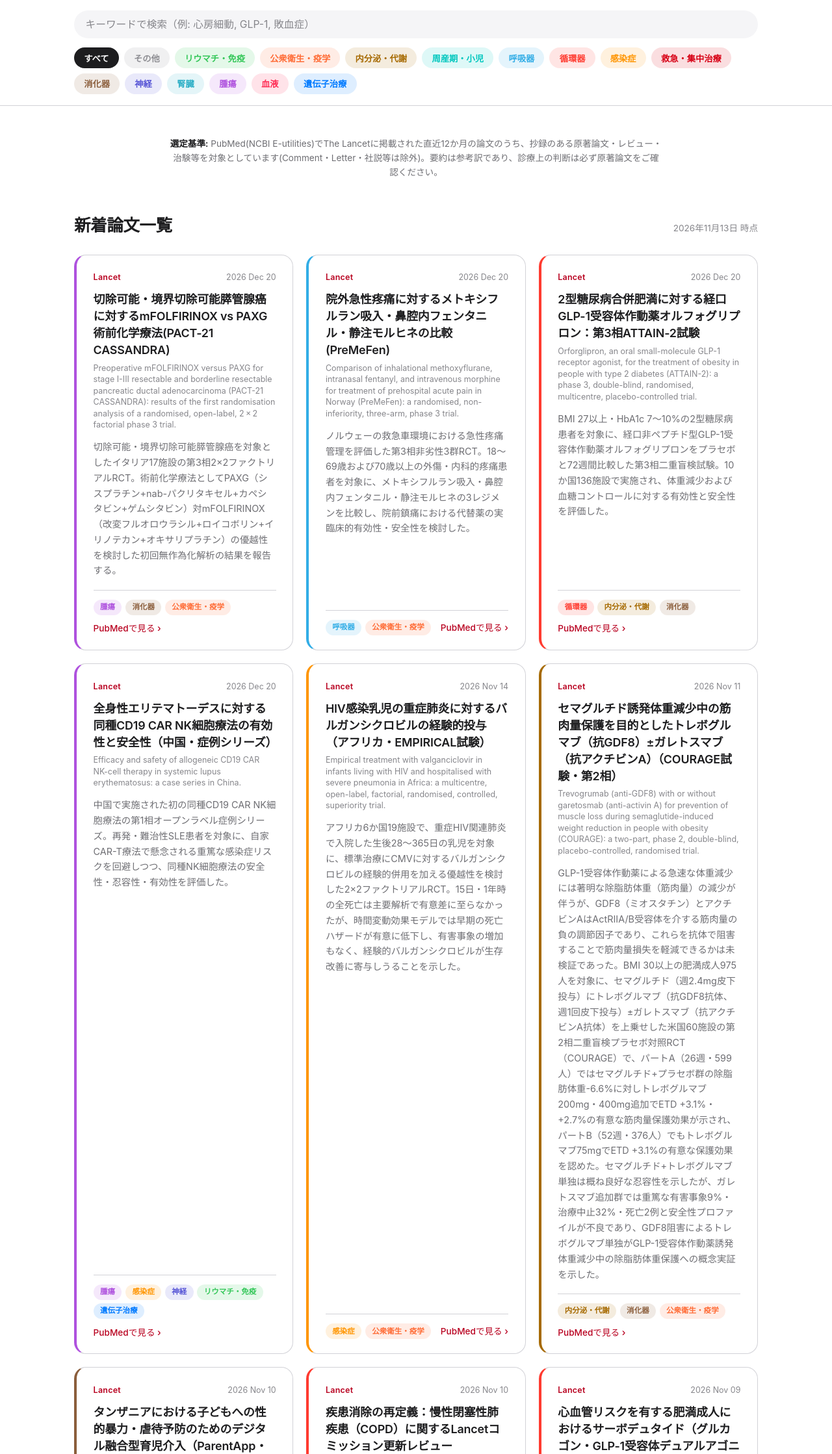
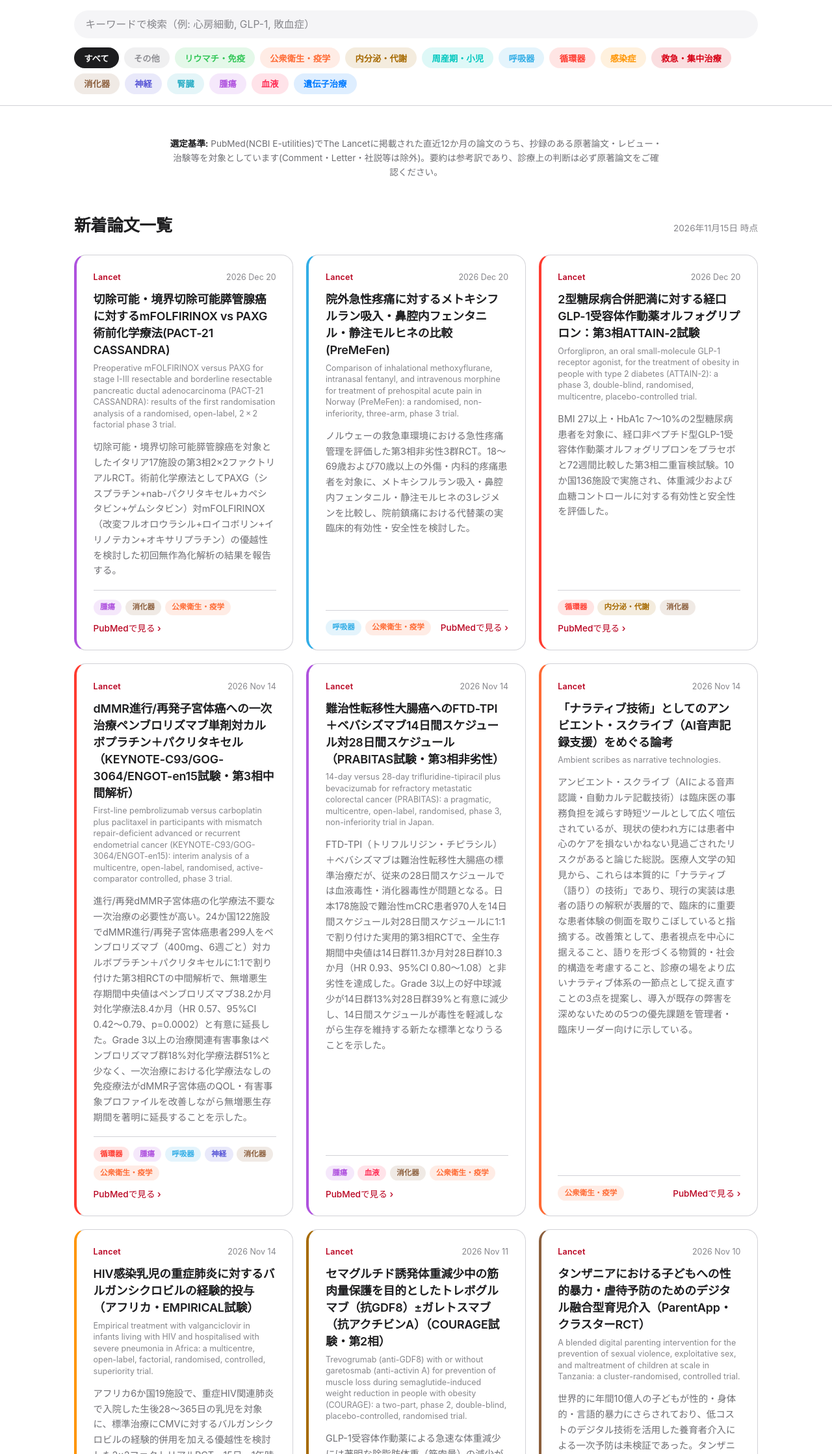
Before and after one commit to Ryu-alst/my-website, a plain HTML site: page lancet/index.html in a window 1280 px wide. Shown: the part 562-2800 px from the top of the page at 65% size. Drawn offline with Linux system fonts and the light colour scheme.

Commit message:
自動デプロイ: ダッシュボード最新化 (2026-11-15)
Co-Authored-By: Claude Opus 4.8 <noreply@anthropic.com>

```diff
--- a/lancet/index.html
+++ b/lancet/index.html
@@ -361,7 +361,7 @@
 
 <div class="stat-band">
   <div class="stat-row">
-    <div class="stat" style="--stat-color:#FF3B30;"><div class="num">283</div><div class="label">掲載論文数</div></div>
+    <div class="stat" style="--stat-color:#FF3B30;"><div class="num">282</div><div class="label">掲載論文数</div></div>
     <div class="stat" style="--stat-color:#30B0C7;"><div class="num">Lancet</div><div class="label">対象誌</div></div>
     <div class="stat" style="--stat-color:#AF52DE;"><div class="num">12か月</div><div class="label">対象期間</div></div>
     <div class="stat" style="--stat-color:#34C759;"><div class="num">毎日</div><div class="label">自動更新</div></div>
@@ -385,7 +385,7 @@
 
   <div class="section-head">
     <h2>新着論文一覧</h2>
-    <span class="note">2026年11月13日 時点</span>
+    <span class="note">2026年11月15日 時点</span>
   </div>
   <div class="grid" id="grid">
 
@@ -431,17 +431,45 @@
           </div>
         </article>
 
-        <article class="card" style="border-left-color:#AF52DE;" data-tags="腫瘍|感染症|神経|リウマチ・免疫|遺伝子治療" data-search="全身性エリテマトーデスに対する同種CD19 CAR NK細胞療法の有効性と安全性（中国・症例シリーズ） Efficacy and safety of allogeneic CD19 CAR NK-cell therapy in systemic lupus erythematosus: a case series in China. The Lancet">
-          <div class="card-top">
-            <span class="journal">Lancet</span>
-            <span class="date">2026 Dec 20</span>
-          </div>
-          <h3 class="card-title">全身性エリテマトーデスに対する同種CD19 CAR NK細胞療法の有効性と安全性（中国・症例シリーズ）</h3>
-          <p class="card-title-en">Efficacy and safety of allogeneic CD19 CAR NK-cell therapy in systemic lupus erythematosus: a case series in China.</p>
-          <p class="card-summary">中国で実施された初の同種CD19 CAR NK細胞療法の第1相オープンラベル症例シリーズ。再発・難治性SLE患者を対象に、自家CAR-T療法で懸念される重篤な感染症リスクを回避しつつ、同種NK細胞療法の安全性・忍容性・有効性を評価した。</p>
-          <div class="card-footer">
-            <div class="tags"><span class="chip" style="background:rgba(175,82,222,0.13); color:#AF52DE;">腫瘍</span><span class="chip" style="background:rgba(255,149,0,0.13); color:#FF9500;">感染症</span><span class="chip" style="background:rgba(88,86,214,0.13); color:#5856D6;">神経</span><span class="chip" style="background:rgba(52,199,89,0.13); color:#34C759;">リウマチ・免疫</span><span class="chip" style="background:rgba(0,122,255,0.13); color:#007AFF;">遺伝子治療</span></div>
-            <a class="link" href="https://pubmed.ncbi.nlm.nih.gov/41240964/" target="_blank" rel="noopener">PubMedで見る <span aria-hidden="true">&rsaquo;</span></a>
+        <article class="card" style="border-left-color:#FF3B30;" data-tags="循環器|腫瘍|呼吸器|神経|消化器|公衆衛生・疫学" data-search="dMMR進行/再発子宮体癌への一次治療ペンブロリズマブ単剤対カルボプラチン＋パクリタキセル（KEYNOTE-C93/GOG-3064/ENGOT-en15試験・第3相中間解析） First-line pembrolizumab versus carboplatin plus paclitaxel in participants with mismatch repair-deficient advanced or recurrent endometrial cancer (KEYNOTE-C93/GOG-3064/ENGOT-en15): interim analysis of a multicentre, open-label, randomised, active-comparator controlled, phase 3 trial. The Lancet">
+          <div class="card-top">
+            <span class="journal">Lancet</span>
+            <span class="date">2026 Nov 14</span>
+          </div>
+          <h3 class="card-title">dMMR進行/再発子宮体癌への一次治療ペンブロリズマブ単剤対カルボプラチン＋パクリタキセル（KEYNOTE-C93/GOG-3064/ENGOT-en15試験・第3相中間解析）</h3>
+          <p class="card-title-en">First-line pembrolizumab versus carboplatin plus paclitaxel in participants with mismatch repair-deficient advanced or recurrent endometrial cancer (KEYNOTE-C93/GOG-3064/ENGOT-en15): interim analysis of a multicentre, open-label, randomised, active-comparator controlled, phase 3 trial.</p>
+          <p class="card-summary">進行/再発dMMR子宮体癌の化学療法不要な一次治療の必要性が高い。24か国122施設でdMMR進行/再発子宮体癌患者299人をペンブロリズマブ（400mg、6週ごと）対カルボプラチン＋パクリタキセルに1:1で割り付けた第3相RCTの中間解析で、無増悪生存期間中央値はペンブロリズマブ38.2か月対化学療法8.4か月（HR 0.57、95%CI 0.42〜0.79、p=0.0002）と有意に延長した。Grade 3以上の治療関連有害事象はペンブロリズマブ群18%対化学療法群51%と少なく、一次治療における化学療法なしの免疫療法がdMMR子宮体癌のQOL・有害事象プロファイルを改善しながら無増悪生存期間を著明に延長することを示した。</p>
+          <div class="card-footer">
+            <div class="tags"><span class="chip" style="background:rgba(255,59,48,0.13); color:#FF3B30;">循環器</span><span class="chip" style="background:rgba(175,82,222,0.13); color:#AF52DE;">腫瘍</span><span class="chip" style="background:rgba(50,173,230,0.13); color:#32ADE6;">呼吸器</span><span class="chip" style="background:rgba(88,86,214,0.13); color:#5856D6;">神経</span><span class="chip" style="background:rgba(139,94,60,0.13); color:#8B5E3C;">消化器</span><span class="chip" style="background:rgba(255,107,53,0.13); color:#FF6B35;">公衆衛生・疫学</span></div>
+            <a class="link" href="https://pubmed.ncbi.nlm.nih.gov/42933458/" target="_blank" rel="noopener">PubMedで見る <span aria-hidden="true">&rsaquo;</span></a>
+          </div>
+        </article>
+
+        <article class="card" style="border-left-color:#AF52DE;" data-tags="腫瘍|血液|消化器|公衆衛生・疫学" data-search="難治性転移性大腸癌へのFTD-TPI＋ベバシズマブ14日間スケジュール対28日間スケジュール（PRABITAS試験・第3相非劣性） 14-day versus 28-day trifluridine-tipiracil plus bevacizumab for refractory metastatic colorectal cancer (PRABITAS): a pragmatic, multicentre, open-label, randomised, phase 3, non-inferiority trial in Japan. The Lancet">
+          <div class="card-top">
+            <span class="journal">Lancet</span>
+            <span class="date">2026 Nov 14</span>
+          </div>
+          <h3 class="card-title">難治性転移性大腸癌へのFTD-TPI＋ベバシズマブ14日間スケジュール対28日間スケジュール（PRABITAS試験・第3相非劣性）</h3>
+          <p class="card-title-en">14-day versus 28-day trifluridine-tipiracil plus bevacizumab for refractory metastatic colorectal cancer (PRABITAS): a pragmatic, multicentre, open-label, randomised, phase 3, non-inferiority trial in Japan.</p>
+          <p class="card-summary">FTD-TPI（トリフルリジン・チピラシル）＋ベバシズマブは難治性転移性大腸癌の標準治療だが、従来の28日間スケジュールでは血液毒性・消化器毒性が問題となる。日本178施設で難治性mCRC患者970人を14日間スケジュール対28日間スケジュールに1:1で割り付けた実用的第3相RCTで、全生存期間中央値は14日群11.3か月対28日群10.3か月（HR 0.93、95%CI 0.80〜1.08）と非劣性を達成した。Grade 3以上の好中球減少が14日群13%対28日群39%と有意に減少し、14日間スケジュールが毒性を軽減しながら生存を維持する新たな標準となりうることを示した。</p>
+          <div class="card-footer">
+            <div class="tags"><span class="chip" style="background:rgba(175,82,222,0.13); color:#AF52DE;">腫瘍</span><span class="chip" style="background:rgba(255,45,85,0.13); color:#FF2D55;">血液</span><span class="chip" style="background:rgba(139,94,60,0.13); color:#8B5E3C;">消化器</span><span class="chip" style="background:rgba(255,107,53,0.13); color:#FF6B35;">公衆衛生・疫学</span></div>
+            <a class="link" href="https://pubmed.ncbi.nlm.nih.gov/42925880/" target="_blank" rel="noopener">PubMedで見る <span aria-hidden="true">&rsaquo;</span></a>
+          </div>
+        </article>
+
+        <article class="card" style="border-left-color:#FF6B35;" data-tags="公衆衛生・疫学" data-search="「ナラティブ技術」としてのアンビエント・スクライブ（AI音声記録支援）をめぐる論考 Ambient scribes as narrative technologies. The Lancet">
+          <div class="card-top">
+            <span class="journal">Lancet</span>
+            <span class="date">2026 Nov 14</span>
+          </div>
+          <h3 class="card-title">「ナラティブ技術」としてのアンビエント・スクライブ（AI音声記録支援）をめぐる論考</h3>
+          <p class="card-title-en">Ambient scribes as narrative technologies.</p>
+          <p class="card-summary">アンビエント・スクライブ（AIによる音声認識・自動カルテ記載技術）は臨床医の事務負担を減らす時短ツールとして広く喧伝されているが、現状の使われ方には患者中心のケアを損ないかねない見過ごされたリスクがあると論じた総説。医療人文学の知見から、これらは本質的に「ナラティブ（語り）の技術」であり、現行の実装は患者の語りの解釈が表層的で、臨床的に重要な患者体験の側面を取りこぼしていると指摘する。改善策として、患者視点を中心に据えること、語りを形づくる物質的・社会的構造を考慮すること、診療の場をより広いナラティブ体系の一節点として捉え直すことの3点を提案し、導入が既存の弊害を深めないための5つの優先課題を管理者・臨床リーダー向けに示している。</p>
+          <div class="card-footer">
+            <div class="tags"><span class="chip" style="background:rgba(255,107,53,0.13); color:#FF6B35;">公衆衛生・疫学</span></div>
+            <a class="link" href="https://pubmed.ncbi.nlm.nih.gov/42612661/" target="_blank" rel="noopener">PubMedで見る <span aria-hidden="true">&rsaquo;</span></a>
           </div>
         </article>
 
@@ -837,34 +865,6 @@
           </div>
         </article>
 
-        <article class="card" style="border-left-color:#FF3B30;" data-tags="循環器|腫瘍|呼吸器|神経|消化器|公衆衛生・疫学" data-search="dMMR進行/再発子宮体癌への一次治療ペンブロリズマブ単剤対カルボプラチン＋パクリタキセル（KEYNOTE-C93/GOG-3064/ENGOT-en15試験・第3相中間解析） First-line pembrolizumab versus carboplatin plus paclitaxel in participants with mismatch repair-deficient advanced or recurrent endometrial cancer (KEYNOTE-C93/GOG-3064/ENGOT-en15): interim analysis of a multicentre, open-label, randomised, active-comparator controlled, phase 3 trial. The Lancet">
-          <div class="card-top">
-            <span class="journal">Lancet</span>
-            <span class="date">2026 Oct 26</span>
-          </div>
-          <h3 class="card-title">dMMR進行/再発子宮体癌への一次治療ペンブロリズマブ単剤対カルボプラチン＋パクリタキセル（KEYNOTE-C93/GOG-3064/ENGOT-en15試験・第3相中間解析）</h3>
-          <p class="card-title-en">First-line pembrolizumab versus carboplatin plus paclitaxel in participants with mismatch repair-deficient advanced or recurrent endometrial cancer (KEYNOTE-C93/GOG-3064/ENGOT-en15): interim analysis of a multicentre, open-label, randomised, active-comparator controlled, phase 3 trial.</p>
-          <p class="card-summary">進行/再発dMMR子宮体癌の化学療法不要な一次治療の必要性が高い。24か国122施設でdMMR進行/再発子宮体癌患者299人をペンブロリズマブ（400mg、6週ごと）対カルボプラチン＋パクリタキセルに1:1で割り付けた第3相RCTの中間解析で、無増悪生存期間中央値はペンブロリズマブ38.2か月対化学療法8.4か月（HR 0.57、95%CI 0.42〜0.79、p=0.0002）と有意に延長した。Grade 3以上の治療関連有害事象はペンブロリズマブ群18%対化学療法群51%と少なく、一次治療における化学療法なしの免疫療法がdMMR子宮体癌のQOL・有害事象プロファイルを改善しながら無増悪生存期間を著明に延長することを示した。</p>
-          <div class="card-footer">
-            <div class="tags"><span class="chip" style="background:rgba(255,59,48,0.13); color:#FF3B30;">循環器</span><span class="chip" style="background:rgba(175,82,222,0.13); color:#AF52DE;">腫瘍</span><span class="chip" style="background:rgba(50,173,230,0.13); color:#32ADE6;">呼吸器</span><span class="chip" style="background:rgba(88,86,214,0.13); color:#5856D6;">神経</span><span class="chip" style="background:rgba(139,94,60,0.13); color:#8B5E3C;">消化器</span><span class="chip" style="background:rgba(255,107,53,0.13); color:#FF6B35;">公衆衛生・疫学</span></div>
-            <a class="link" href="https://pubmed.ncbi.nlm.nih.gov/42933458/" target="_blank" rel="noopener">PubMedで見る <span aria-hidden="true">&rsaquo;</span></a>
-          </div>
-        </article>
-
-        <article class="card" style="border-left-color:#AF52DE;" data-tags="腫瘍|血液|消化器|公衆衛生・疫学" data-search="難治性転移性大腸癌へのFTD-TPI＋ベバシズマブ14日間スケジュール対28日間スケジュール（PRABITAS試験・第3相非劣性） 14-day versus 28-day trifluridine-tipiracil plus bevacizumab for refractory metastatic colorectal cancer (PRABITAS): a pragmatic, multicentre, open-label, randomised, phase 3, non-inferiority trial in Japan. The Lancet">
-          <div class="card-top">
-            <span class="journal">Lancet</span>
-            <span class="date">2026 Oct 24</span>
-          </div>
-          <h3 class="card-title">難治性転移性大腸癌へのFTD-TPI＋ベバシズマブ14日間スケジュール対28日間スケジュール（PRABITAS試験・第3相非劣性）</h3>
-          <p class="card-title-en">14-day versus 28-day trifluridine-tipiracil plus bevacizumab for refractory metastatic colorectal cancer (PRABITAS): a pragmatic, multicentre, open-label, randomised, phase 3, non-inferiority trial in Japan.</p>
-          <p class="card-summary">FTD-TPI（トリフルリジン・チピラシル）＋ベバシズマブは難治性転移性大腸癌の標準治療だが、従来の28日間スケジュールでは血液毒性・消化器毒性が問題となる。日本178施設で難治性mCRC患者970人を14日間スケジュール対28日間スケジュールに1:1で割り付けた実用的第3相RCTで、全生存期間中央値は14日群11.3か月対28日群10.3か月（HR 0.93、95%CI 0.80〜1.08）と非劣性を達成した。Grade 3以上の好中球減少が14日群13%対28日群39%と有意に減少し、14日間スケジュールが毒性を軽減しながら生存を維持する新たな標準となりうることを示した。</p>
-          <div class="card-footer">
-            <div class="tags"><span class="chip" style="background:rgba(175,82,222,0.13); color:#AF52DE;">腫瘍</span><span class="chip" style="background:rgba(255,45,85,0.13); color:#FF2D55;">血液</span><span class="chip" style="background:rgba(139,94,60,0.13); color:#8B5E3C;">消化器</span><span class="chip" style="background:rgba(255,107,53,0.13); color:#FF6B35;">公衆衛生・疫学</span></div>
-            <a class="link" href="https://pubmed.ncbi.nlm.nih.gov/42925880/" target="_blank" rel="noopener">PubMedで見る <span aria-hidden="true">&rsaquo;</span></a>
-          </div>
-        </article>
-
         <article class="card" style="border-left-color:#FF3B30;" data-tags="循環器|血液|公衆衛生・疫学" data-search="鎌状赤血球症に対するピルビン酸キナーゼ活性化薬ミタピバト（RISE UP試験・第3相） Efficacy and safety of mitapivat in patients with sickle cell disease (RISE UP): a phase 3, double-blind, global, randomised, placebo-controlled trial. The Lancet">
           <div class="card-top">
             <span class="journal">Lancet</span>
@@ -1646,20 +1646,6 @@
           <div class="card-footer">
             <div class="tags"><span class="chip" style="background:rgba(255,59,48,0.13); color:#FF3B30;">循環器</span><span class="chip" style="background:rgba(255,107,53,0.13); color:#FF6B35;">公衆衛生・疫学</span></div>
             <a class="link" href="https://pubmed.ncbi.nlm.nih.gov/42526472/" target="_blank" rel="noopener">PubMedで見る <span aria-hidden="true">&rsaquo;</span></a>
-          </div>
-        </article>
-
-        <article class="card" style="border-left-color:#FF6B35;" data-tags="公衆衛生・疫学" data-search="「ナラティブ技術」としてのアンビエント・スクライブ（AI音声記録支援）をめぐる論考 Ambient scribes as narrative technologies. The Lancet">
-          <div class="card-top">
-            <span class="journal">Lancet</span>
-            <span class="date">2026 Aug 18</span>
-          </div>
-          <h3 class="card-title">「ナラティブ技術」としてのアンビエント・スクライブ（AI音声記録支援）をめぐる論考</h3>
-          <p class="card-title-en">Ambient scribes as narrative technologies.</p>
-          <p class="card-summary">アンビエント・スクライブ（AIによる音声認識・自動カルテ記載技術）は臨床医の事務負担を減らす時短ツールとして広く喧伝されているが、現状の使われ方には患者中心のケアを損ないかねない見過ごされたリスクがあると論じた総説。医療人文学の知見から、これらは本質的に「ナラティブ（語り）の技術」であり、現行の実装は患者の語りの解釈が表層的で、臨床的に重要な患者体験の側面を取りこぼしていると指摘する。改善策として、患者視点を中心に据えること、語りを形づくる物質的・社会的構造を考慮すること、診療の場をより広いナラティブ体系の一節点として捉え直すことの3点を提案し、導入が既存の弊害を深めないための5つの優先課題を管理者・臨床リーダー向けに示している。</p>
-          <div class="card-footer">
-            <div class="tags"><span class="chip" style="background:rgba(255,107,53,0.13); color:#FF6B35;">公衆衛生・疫学</span></div>
-            <a class="link" href="https://pubmed.ncbi.nlm.nih.gov/42612661/" target="_blank" rel="noopener">PubMedで見る <span aria-hidden="true">&rsaquo;</span></a>
           </div>
         </article>
 
```
